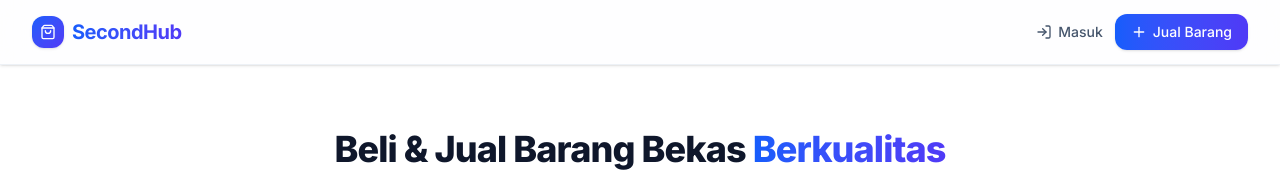
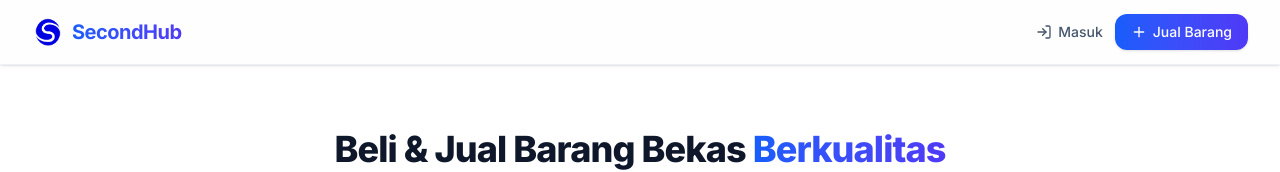
Before and after one commit to dhimskyyy/secondhub, a Next.js app: page / in a window 1280 px wide. Shown: the top 172 px of the page. Built offline with nearby package versions, Linux system fonts and the light colour scheme; no server answers; the database is empty.

Commit message:
Refactor code structure for improved readability and maintainability

```diff
--- a/src/components/layout/Navbar.tsx
+++ b/src/components/layout/Navbar.tsx
@@ -12,6 +12,7 @@ import {
   LogIn,
   ShoppingBag,
 } from 'lucide-react';
+import Image from 'next/image';
 
 /**
  * Global navigation bar.
@@ -36,8 +37,15 @@ export default function Navbar() {
   href="/"
   className="flex items-center gap-2 group"
 >
-          <div className="w-8 h-8 bg-gradient-to-br from-blue-600 to-indigo-600 rounded-xl flex items-center justify-center shadow-sm group-hover:shadow-md transition-shadow">
-            <ShoppingBag size={16} className="text-white" />
+  <div className="w-8 h-8 relative flex items-center justify-center group-hover:scale-105 transition-transform">
+    <Image
+      src="/icon.png"
+      alt="SecondHub Logo"
+      width={26}
+      height={26}
+      className="object-contain"
+      priority
+    />
   </div>
   <span className="text-xl font-bold bg-gradient-to-r from-blue-600 to-indigo-600 bg-clip-text text-transparent tracking-tight">
     SecondHub
```
Also changed, not shown: public/icon.png (added). Lines whose indentation alone changed are shown as unchanged.
